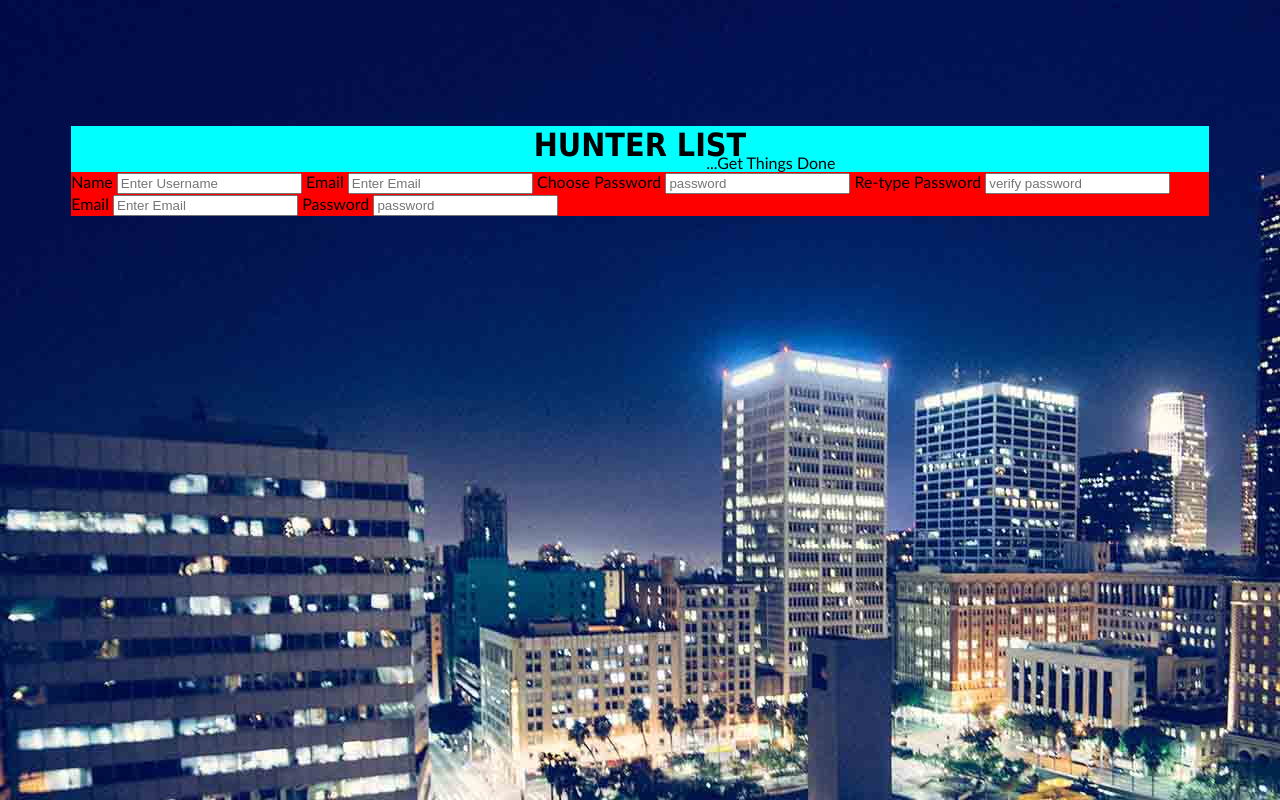
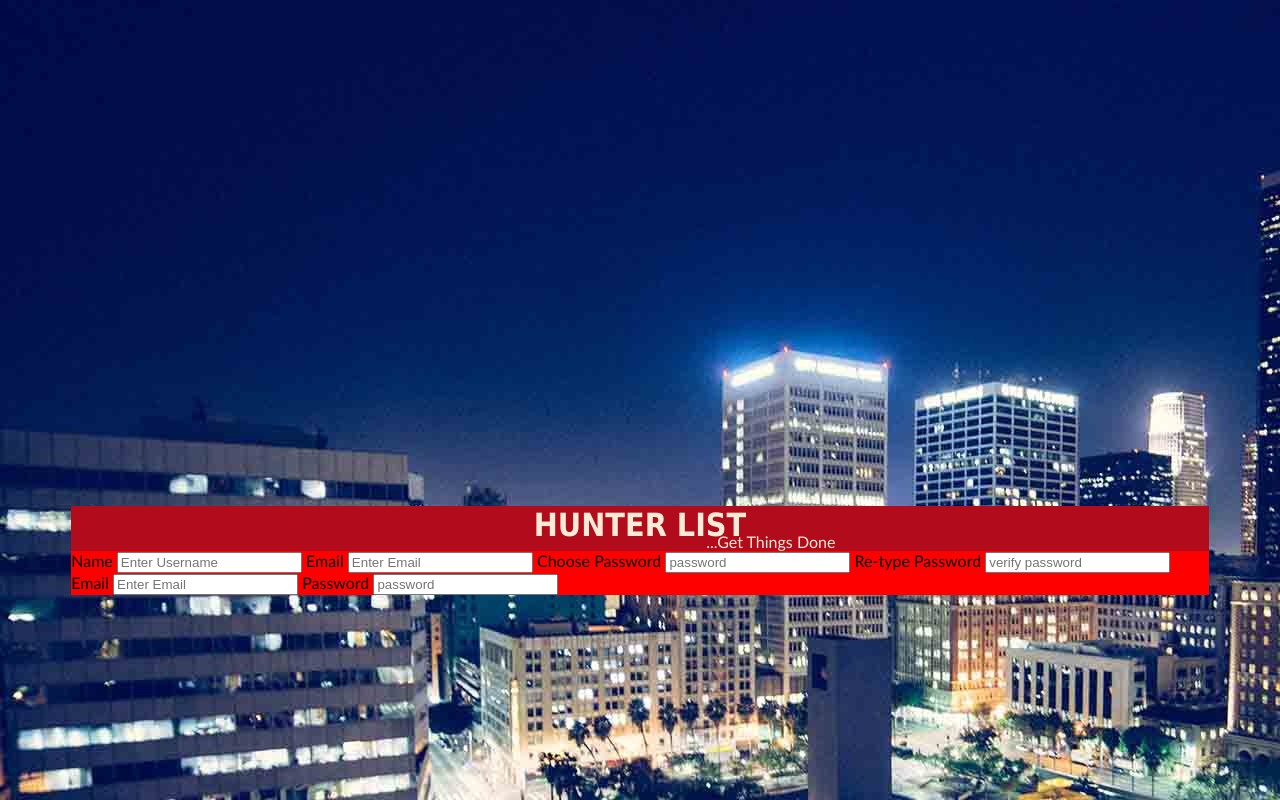
Before and after one commit to innocent-blush/Hunter-List, a plain HTML site: page index.html in a window 1280 px wide. Drawn offline with Linux system fonts and the light colour scheme.

Commit message:
add changes to style sheet

```diff
--- a/css/style.css
+++ b/css/style.css
@@ -1,5 +1,5 @@
 
-body {
+html {
     background-color:white;
     background-image: url(bg11.jpg);
     font-family:  'Gill Sans', 'Gill Sans MT', Calibri, 'Trebuchet MS', sans-serif;
@@ -9,15 +9,16 @@ body {
 .container {
     margin-left: auto;
     margin-right: auto;
-    margin-top: 10%;
+    margin-top: 40%;
     margin-bottom: 0%;
-    background-color: blue;
+    /* background-color: blue; */
     width: 90%;
 }
 
 #header {
-   background-color: cyan;
+   background-color: rgba(3, 38, 92, 0.3) ;
    text-align: center;
+   color: rgba(250,235,215,1);
 
 }
 
@@ -40,7 +41,7 @@ body {
 
 
 
-@media screen and (min-width: 480px){
+@media screen and (min-width: 769px){
     .container {
         background-color: red;
     }
```
